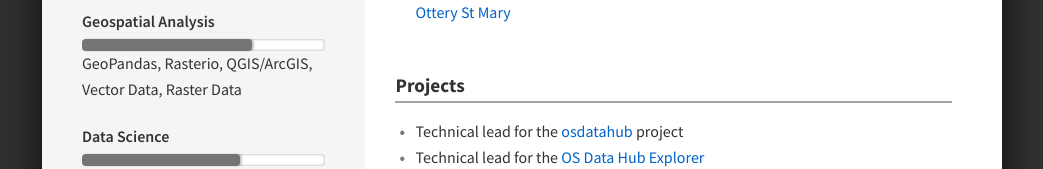
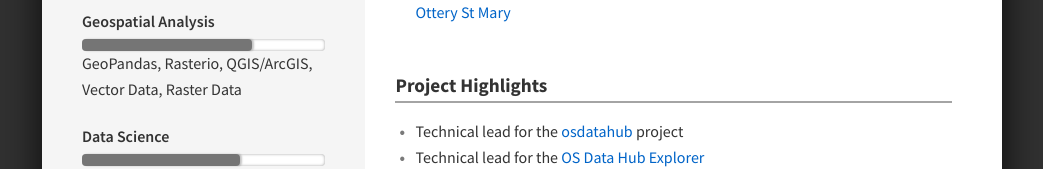
Before and after one commit to JEPooley/CV, a Svelte app: page / in a window 1280 px wide. Shown: the part 1138-1307 px from the top of the page, without its empty margins (118-1161 px from the left). Built offline with nearby package versions, Linux system fonts and the light colour scheme.

Commit message:
update links

```diff
--- a/src/App.svelte
+++ b/src/App.svelte
@@ -49,8 +49,10 @@
       <ExperienceTag
         title="Data Scientist (Rapid Prototyping)"
         company="Ordnance Survey"
+        alt="Ordnance Survey Logo"
         date="January 2020 – Present"
         src="./images/os-logo.png"
+        href="https://www.ordnancesurvey.co.uk"
       />
       <HighlightText>
         I have been a part of Ordnance Survey's Rapid Prototyping Team since
@@ -61,8 +63,10 @@
       <ExperienceTag
         title="Post-Graduate Researcher"
         company="University of Southampton"
+        alt="University of Southampton Logo"
         date="September 2015 – December 2019"
         src="./images/soton-logo.jpg"
+        href="https://www.southampton.ac.uk/"
       />
       <HighlightText>
         My post-graduate research was focussed on the development of high-speed
@@ -97,7 +101,7 @@
       </ul>
     </section>
     <section>
-      <SubHeading>Projects</SubHeading>
+      <SubHeading>Project Highlights</SubHeading>
       <ul>
         <li>
           Technical lead for the
--- a/src/components/ExperienceTag.svelte
+++ b/src/components/ExperienceTag.svelte
@@ -14,7 +14,7 @@
     <img {src} {alt} />
   {/if}
   <div class="text-container">
-    <a {href}>{company}</a>
+    <a target="_blank" {href}>{company}</a>
     {date}
   </div>
 </div>
```
